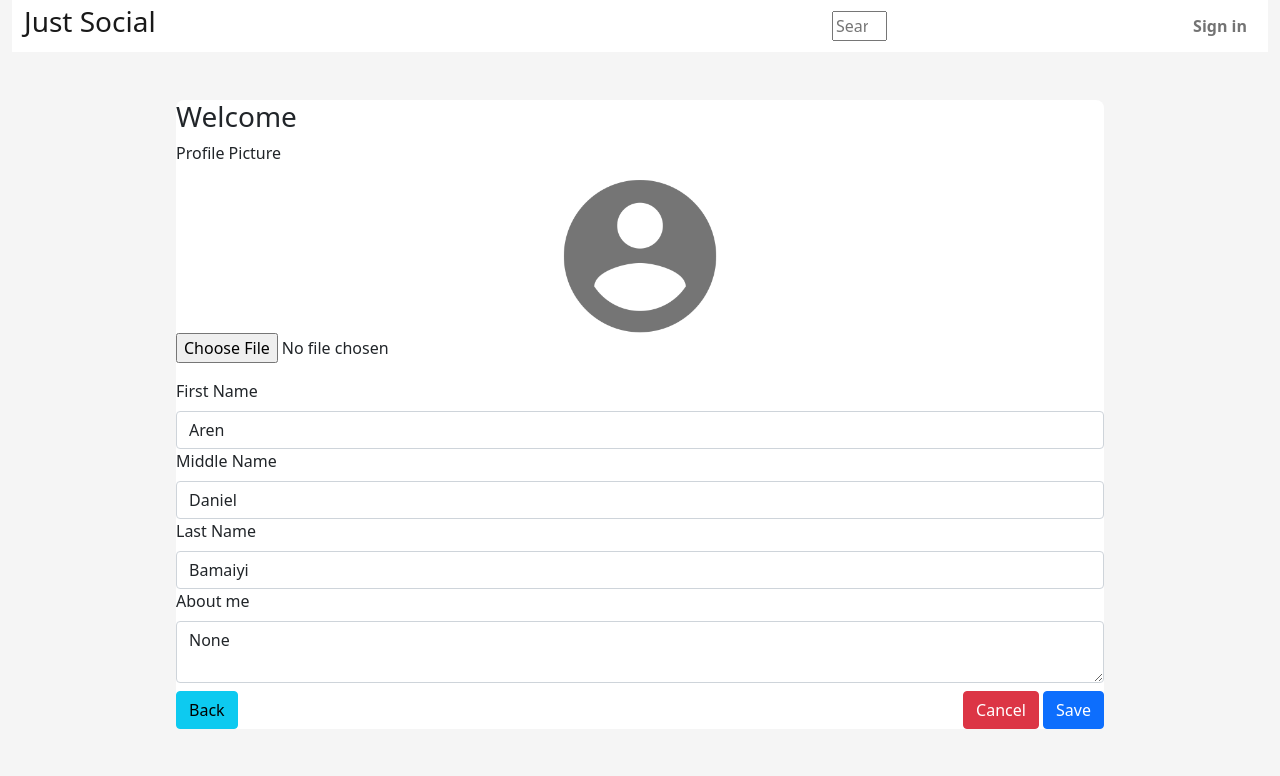
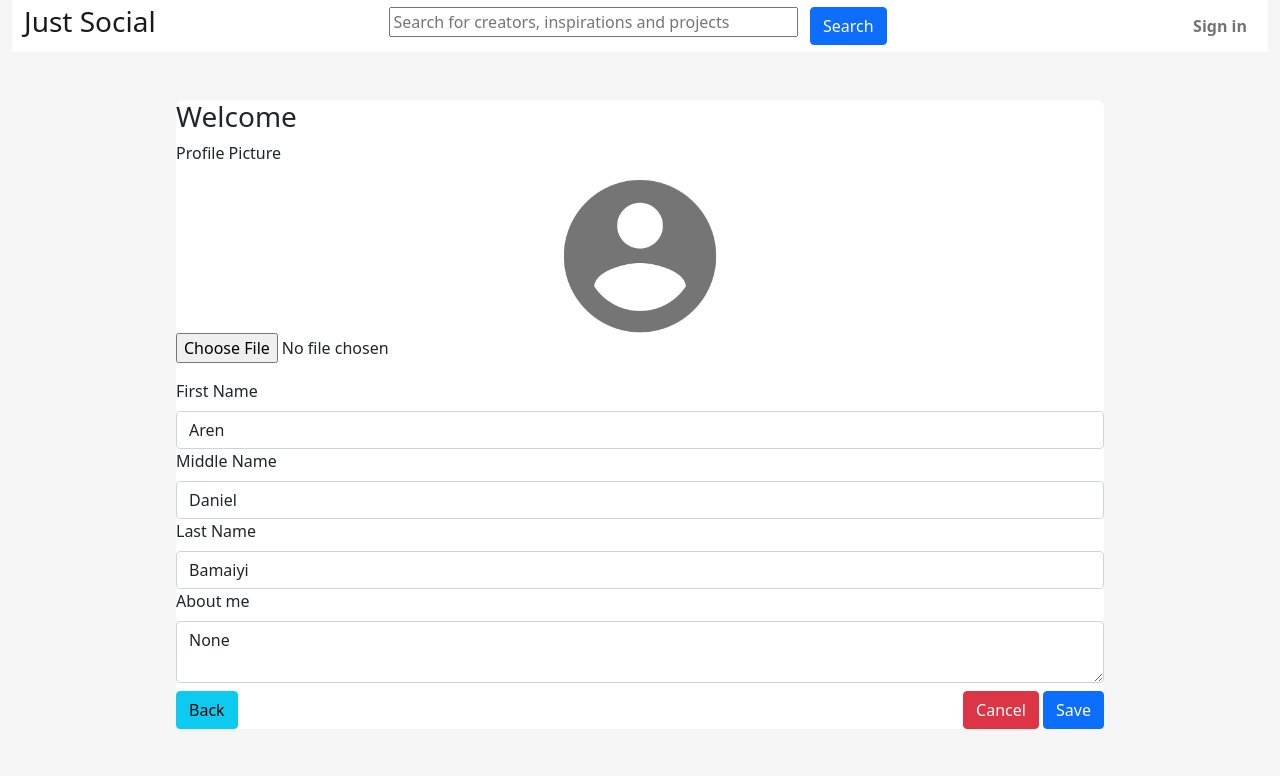
Before and after one commit to PrinceSamuelAdeyemo/justsocial-socialMediaProject, a Django app: template templates/settings.html in a window 1280 px wide. Shown: the top 776 px of the page. Run offline with Django 4.2, Linux system fonts and the light colour scheme; the template is opened without the code that fills it: values that come from a table or form of the project are taken from there, others are empty; data comes from the database, SQL or seed files in the repository; parts of the project's set-up code (start-up, migrations or seed data) failed here and were passed over; some libraries are stand-ins or nearby versions.

Commit message:
adjusted the search button

```diff
--- a/myapp/urls.py
+++ b/myapp/urls.py
@@ -18,5 +18,6 @@ urlpatterns = [
     path('uploadpost', views.uploadpost, name='uploadpost'),
     path('like-post', views.like_post, name="like-post"),
     path('follow', views.follow, name="follow"),
+    path('search_profile', views.search_profile, name="search_profile"),
 
 ]
--- a/static/assets/css/settings.css
+++ b/static/assets/css/settings.css
@@ -1,5 +1,5 @@
 .search_bar{
-    width: 10% !important;
+    width: 75% !important;
 }
 
 
--- a/templates/header.html
+++ b/templates/header.html
@@ -31,8 +31,8 @@
                     <li class="nav-item w-75">
                         <form class="form" role="form" method="POST" action="">
                             {% csrf_token %}
-                            <input name="searchUsername" class="search_bar float-end" type="search" placeholder="Search for creators, inspirations and projects">
-                            <button class="btn btn-default float-end" type="submit"></button>
+                            <input name="searchUsername" class="search_bar float-start ms-5" type="search" placeholder="Search for creators, inspirations and projects">
+                            <button class="btn btn-primary float-end" type="submit">Search</button>
                         </form>
                     </li>
                 </ul>
```
Also changed, not shown: myapp/views.py (+8 -0 lines).
